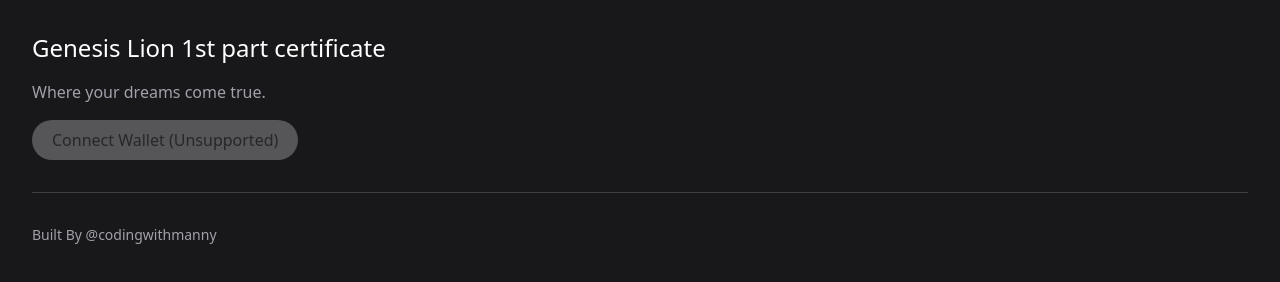
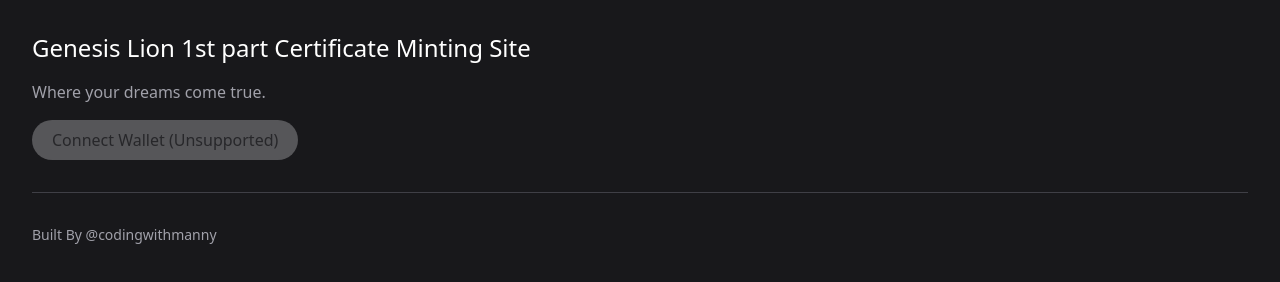
Before and after one commit to metakongzstory/minting, a plain HTML site: page index.html in a window 1280 px wide. Drawn offline with nearby package versions, Linux system fonts and the light colour scheme.

Commit message:
Update index.html

```diff
--- a/index.html
+++ b/index.html
@@ -20,7 +20,7 @@
 
 <body class="bg-zinc-900">
     <div class="p-8">
-        <h1 class="text-2xl text-white mb-4">Genesis Lion 1st part certificate</h1>
+        <h1 class="text-2xl text-white mb-4">Genesis Lion 1st part Certificate Minting Site</h1>
 
         <p class="text-zinc-400 mb-4">Where your dreams come true.
         </p>
```
